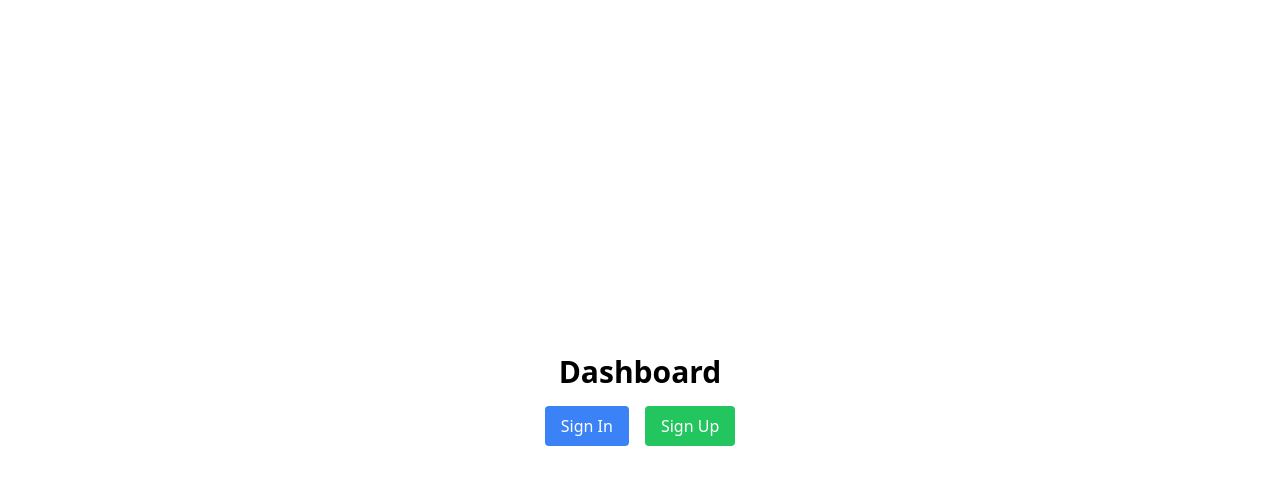
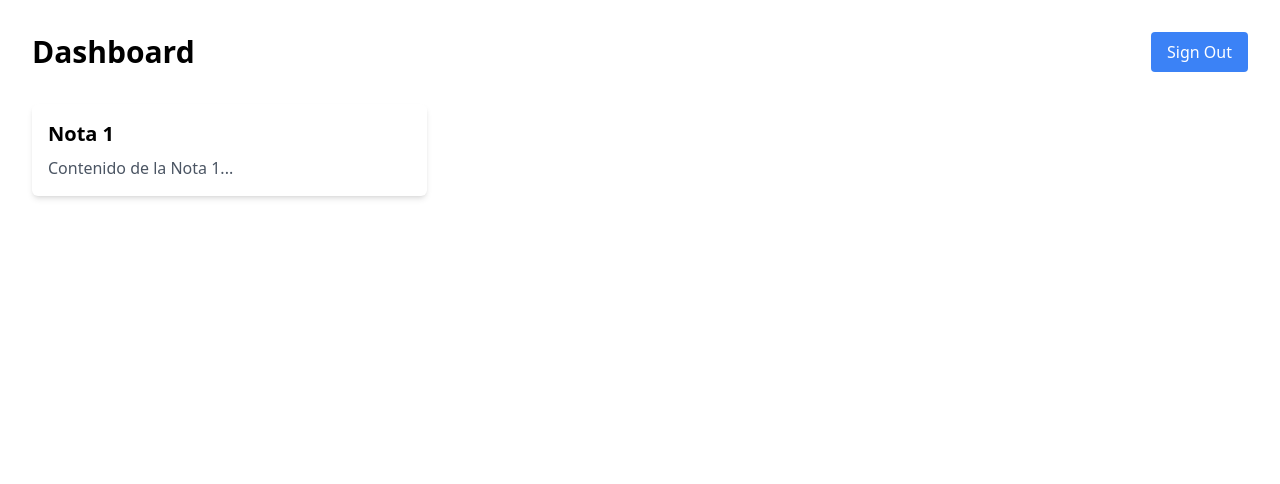
Before and after one commit to TropikoW/w-app-auth, a Vue app: page / in a window 1280 px wide. Both pictures are taken after a click on the button "Sign In". Shown: the top 484 px of the page. Built offline with nearby package versions, Linux system fonts and the light colour scheme.

Commit message:
Already with the second component

```diff
--- a/src/App.vue
+++ b/src/App.vue
@@ -1,18 +1,26 @@
     <template>
       <div id="app">
-    <NavBar></NavBar>
+        <NavBar @handlestatesignin="handleDashClient" v-if="!statebtnsignin"></NavBar>
+        <Dashclient v-if="statebtnsignin"></Dashclient>
       </div>
     </template>
 
     <script lang="ts">
     import { Component, Vue } from 'vue-property-decorator';
     import NavBar from './components/v-navbar.vue';
+    import Dashclient from './components/v-dashclient.vue'
 
 
     @Component({
       components: {
         NavBar,
+        Dashclient
       },
     })
-export default class App extends Vue {}
+    export default class App extends Vue {
+      public statebtnsignin = false;
+      handleDashClient(signIn : boolean) {
+        this.statebtnsignin = signIn;
+      }
+    }
     </script>
--- /dev/null
+++ b/src/components/v-dashclient.vue
@@ -0,0 +1,26 @@
+<template>
+    <div class="container mx-auto h-screen p-8">
+      <div class="flex justify-between items-center mb-8">
+        <h1 class="text-3xl font-semibold">Dashboard</h1>
+        <button class="bg-blue-500 text-white px-4 py-2 rounded">Sign Out</button>
+      </div>
+
+      <div class="grid grid-cols-1 sm:grid-cols-2 lg:grid-cols-3 gap-4">
+
+        <div class="bg-white p-4 rounded-md shadow-md">
+          <h2 class="text-xl font-semibold mb-2">Nota 1</h2>
+          <p class="text-gray-600">Contenido de la Nota 1...</p>
+        </div>
+
+      </div>
+    </div>
+  </template>
+
+<script lang="ts">
+    import {Component,Vue} from 'vue-property-decorator';
+
+    @Component
+    export default class Dashclient extends Vue {
+
+    }
+</script>
--- a/src/components/v-navbar.vue
+++ b/src/components/v-navbar.vue
@@ -14,13 +14,9 @@ import { Component,Vue } from 'vue-property-decorator';
 
 @Component
 export default class NavBar extends Vue {
-  signin =  false;
-  signup = false;
 
-  public signIn (event? : MouseEvent) : void {
-    if(event) {
-      this.signin = true;
-    }
+  signIn() {
+    this.$emit("handlestatesignin",true)
   }
 }
 </script>
```
Lines whose indentation alone changed are shown as unchanged.
